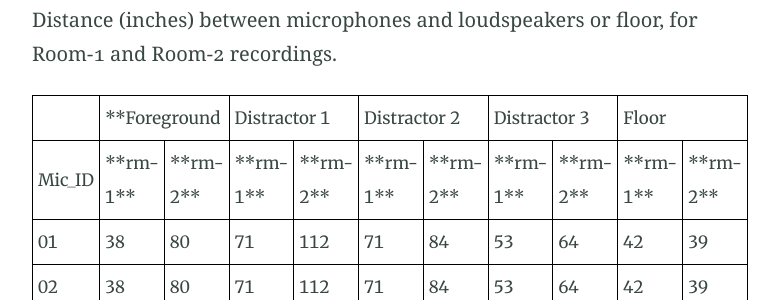
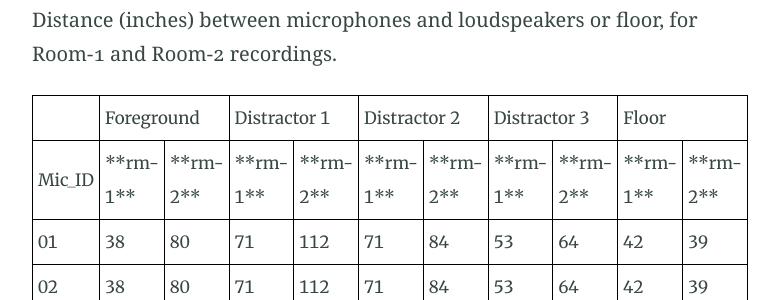
Before and after one commit to IQTLabs/voices, a Jekyll site: the page built from Lab41-SRI-VOiCES_README.md, in a window 1280 px wide and 900 px high, scrolled down 6308 px. Shown: the part 153-453 px from the top of the window, without its empty margins (251-1030 px from the left). Built offline with Jekyll 4.4.1, drawn with Linux system fonts in a browser that asks for light colours; our own code applies the rules of GitHub Pages for plain Markdown files.

Commit message:
fixing nested table

```diff
--- a/Lab41-SRI-VOiCES_README.md
+++ b/Lab41-SRI-VOiCES_README.md
@@ -147,10 +147,10 @@
 </head>
 <body>
 
-<table style="width:100%">
+<table style="width:95%">
   <tr>
     <th> </th>
-    <th colspan="2">**Foreground</th>
+    <th colspan="2">Foreground</th>
     <th colspan="2">Distractor 1</th>
     <th colspan="2">Distractor 2</th>
     <th colspan="2">Distractor 3</th>
```
